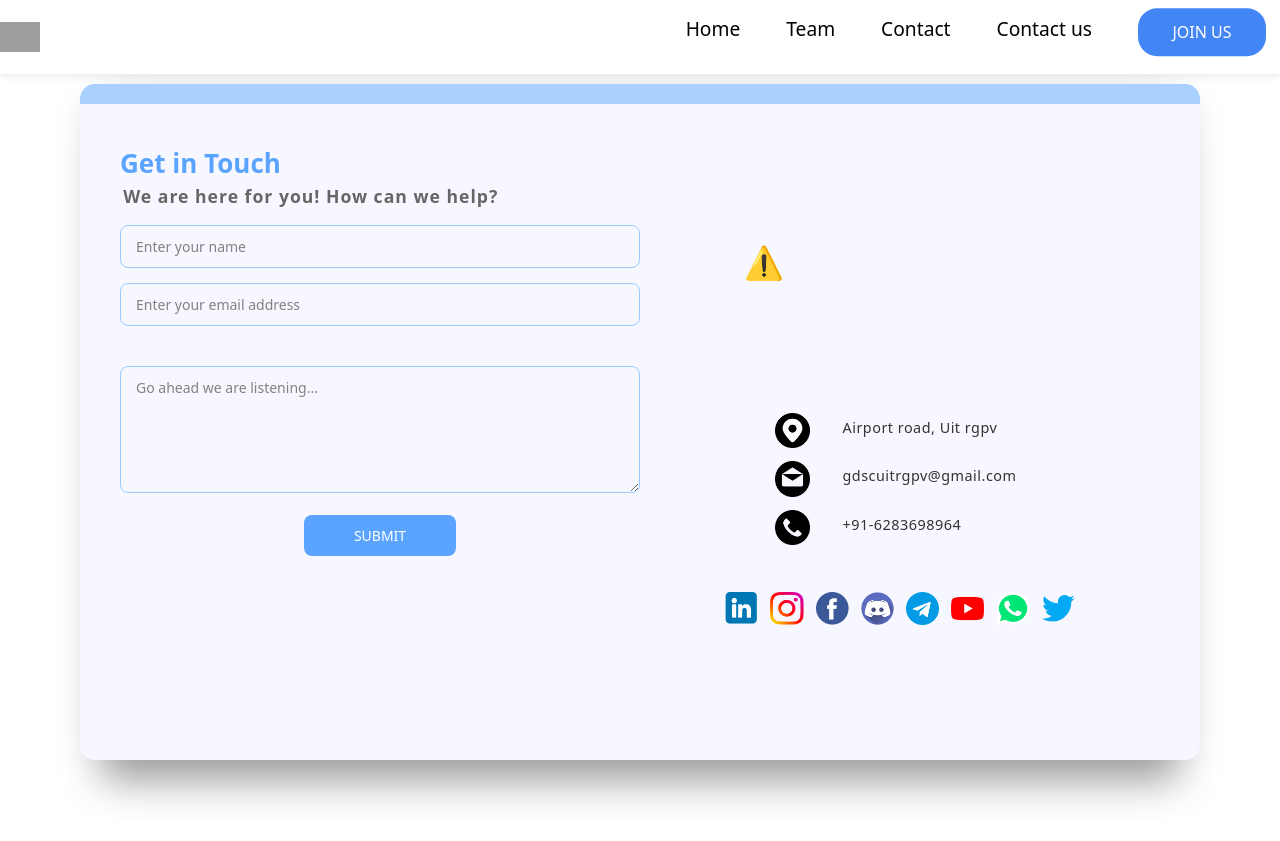
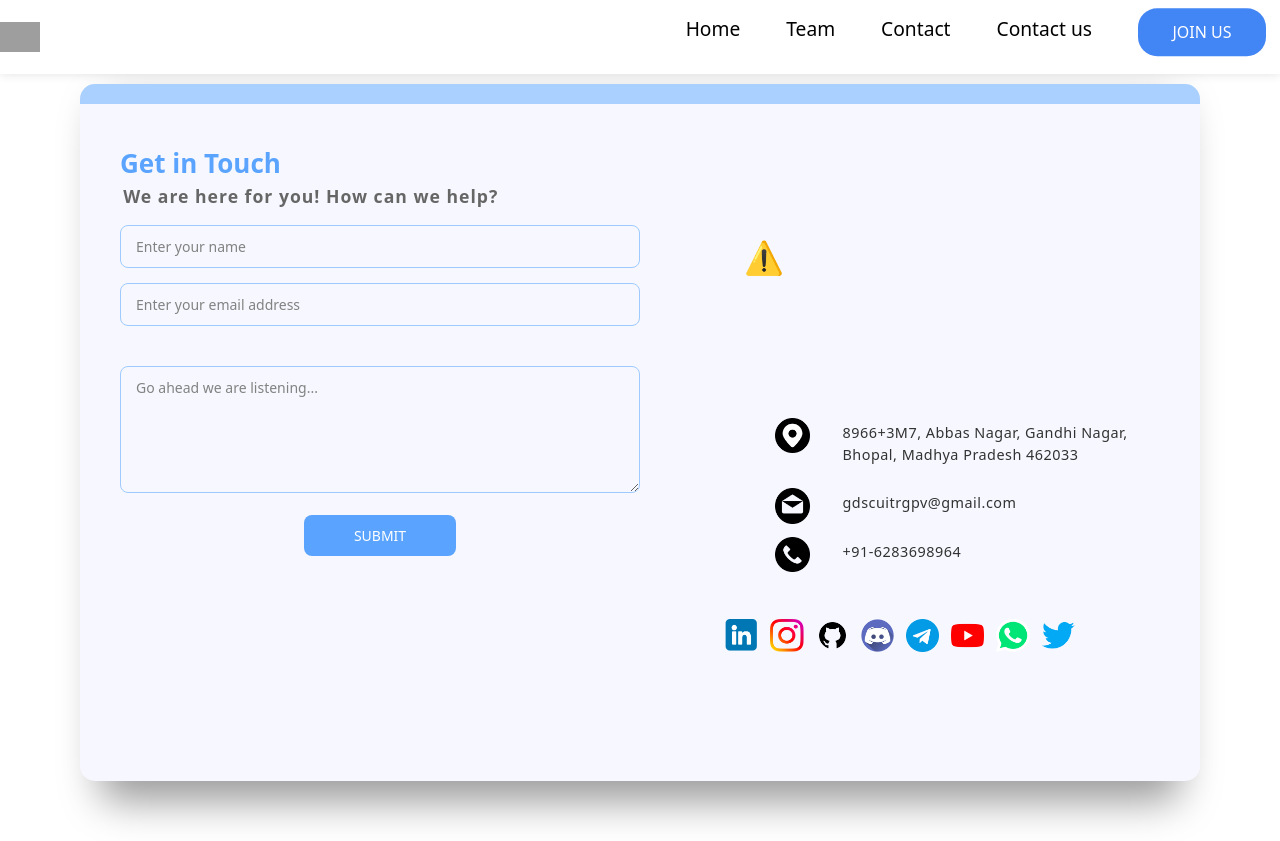
Before and after one commit to gdscrgpv/gdsc-website, a React (Create React App) app: page /contact in a window 1280 px wide. Before the commit the page ends 820 px from the top, so only its background shows below. Built offline with nearby package versions, Linux system fonts and the light colour scheme; no server answers; grey boxes are pictures that could not be loaded.

Commit message:
contact theme and links  partners section

```diff
--- a/src/Component/Contact.js
+++ b/src/Component/Contact.js
@@ -6,7 +6,7 @@ import mail from "../Assets/img/mailBlack.png";
 import phone from "../Assets/img/phoneBlack.png";
 import linkedin from "../Assets/img/linkedin.png";
 import insta from "../Assets/img/instagram.png";
-import facebook from "../Assets/img/facebook.png";
+import github from "../Assets/img/github.png";
 import discord from "../Assets/img/discord.png";
 import twitter from "../Assets/img/twitter.png";
 import youtube from "../Assets/img/youtube.png";
@@ -31,7 +31,7 @@ export default class ContactComponent extends Component {
       <>
 
         <div class="">
-          <div class="container" style={{marginBottom: 50}}>
+          <div class="container" style={{ marginBottom: 50 }}>
             <div class="screen">
               <div class="screen-header">
                 {/* <div class="screen-header-left">
@@ -49,11 +49,11 @@ export default class ContactComponent extends Component {
                 <div class="screen-body-item left">
 
                   {/* heanding */}
-                  <div class="app-title" style={{fontWeight: 700}}>
+                  <div class="app-title" style={{ fontWeight: 700 }}>
                     <span>Get in Touch</span>
                   </div>
 
-                  <p class="smallTxt" style={{fontWeight: 600}}>We are here for you! How can we help?</p>
+                  <p class="smallTxt" style={{ fontWeight: 600 }}>We are here for you! How can we help?</p>
 
                   {/* form */}
                   <div class="app-form">
@@ -90,21 +90,21 @@ export default class ContactComponent extends Component {
 
                   {/* contact details */}
                   <div class="contact-detail contact ">
-                    <div class=" flex" style={{marginBottom: "2%"}}>
+                    <div class=" flex" style={{ marginBottom: "2%" }}>
                       <img src={mapPin} className="contactIcon" style={{ color: 'black' }} />
 
                       <p class="midTxt">
-                        Airport road, Uit rgpv
+                        8966+3M7, Abbas Nagar, Gandhi Nagar, Bhopal, Madhya Pradesh 462033
                       </p>
                     </div>
-                    <div class=" flex" style={{marginBottom: "2%"}}>
+                    <div class=" flex" style={{ marginBottom: "2%" }}>
                       <img src={mail} className="contactIcon" style={{ color: 'black' }} />
 
                       <p class="midTxt">
                         gdscuitrgpv@gmail.com
                       </p>
                     </div>
-                    <div class=" flex" style={{marginBottom: "2%"}}>
+                    <div class=" flex" style={{ marginBottom: "2%" }}>
                       <img src={phone} className="contactIcon" style={{ color: 'black' }} />
 
                       <p class="midTxt">
@@ -118,35 +118,52 @@ export default class ContactComponent extends Component {
                     <div class="app-form-group buttons">
 
                       <button class="connect-button">
-                        <img src={linkedin} className="connectIcon" />
+                        <a href="https://www.linkedin.com/company/gdscuitrgpv/" target="_blank">
+                          <img src={linkedin} className="connectIcon" />
+                        </a>
+                      </button>
+
+
+                      <button class="connect-button">
+                        <a href="https://www.instagram.com/gdsc_uitrgpv/" target="_blank">
+                          <img src={insta} className="connectIcon" />
+                        </a>
                       </button>
 
                       <button class="connect-button">
-                        <img src={insta} className="connectIcon" />
+                        <a href="https://github.com/gdscrgpv/" target="_blank">
+                          <img src={github} className="connectIcon" />
+                        </a>
                       </button>
 
                       <button class="connect-button">
-                        <img src={facebook} className="connectIcon" />
+                        <a href="https://discord.gg/pTxtS8xu" target="_blank">
+                          <img src={discord} className="connectIcon" />
+                        </a>
                       </button>
 
                       <button class="connect-button">
-                        <img src={discord} className="connectIcon" />
+                        <a href="https://t.me/gdscuitrgpv" target="_blank">
+                          <img src={telegram} className="connectIcon" />
+                        </a>
                       </button>
 
                       <button class="connect-button">
-                        <img src={telegram} className="connectIcon" />
+                        <a href="https://www.youtube.com/c/GoogleDeveloperStudentClubUITRGPVBhopal" target="_blank">
+                          <img src={youtube} className="connectIcon" />
+                        </a>
                       </button>
 
                       <button class="connect-button">
-                        <img src={youtube} className="connectIcon" />
+                        <a href="https://chat.whatsapp.com/Kuv8sZjJnGy7mlSxXMQcNZ" target="_blank">
+                          <img src={whatsapp} className="connectIcon" />
+                        </a>
                       </button>
 
                       <button class="connect-button">
-                        <img src={whatsapp} className="connectIcon" />
-                      </button>
-
-                      <button class="connect-button">
-                        <img src={twitter} className="connectIcon" />
+                        <a href="https://twitter.com/Gdsc_UitRgpv" target="_blank">
+                          <img src={twitter} className="connectIcon" />
+                        </a>
                       </button>
 
                     </div>
--- a/src/Component/Partners.js
+++ b/src/Component/Partners.js
@@ -41,7 +41,7 @@ export default class Partners extends Component {
           </div>
           <div className="card">
             <div className="card_image">
-              <img src={semikolan} />
+              <img src={finflee} />
             </div>
           </div>
           <div className="card">
--- a/src/Component/css/contactUs.css
+++ b/src/Component/css/contactUs.css
@@ -216,7 +216,7 @@
 }
 
 .connect-button:hover {
-  margin: 0px 5px 4px 5px;
+  margin: 0px 5px 0px 5px;
   /* background-color: #2286ff; */
 }
 
```
Also changed, not shown: src/Assets/img/github.png (added).
